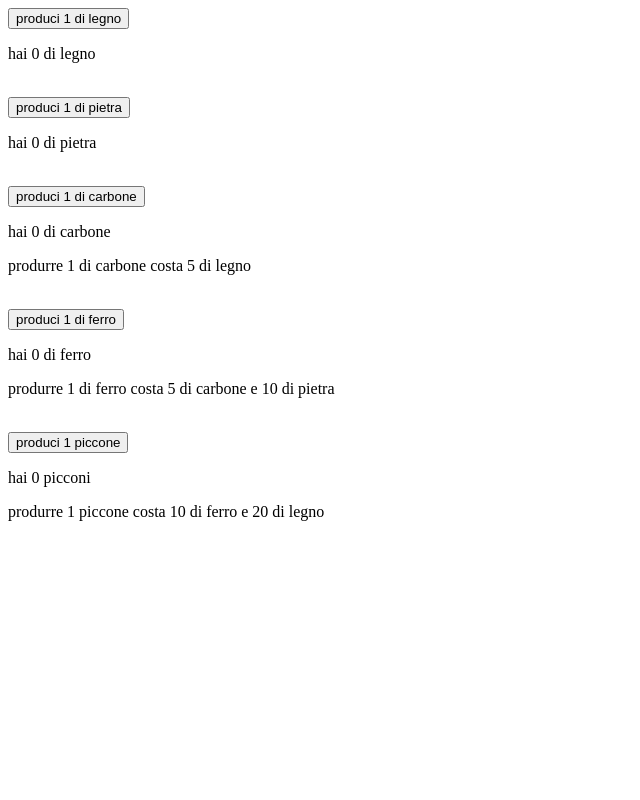
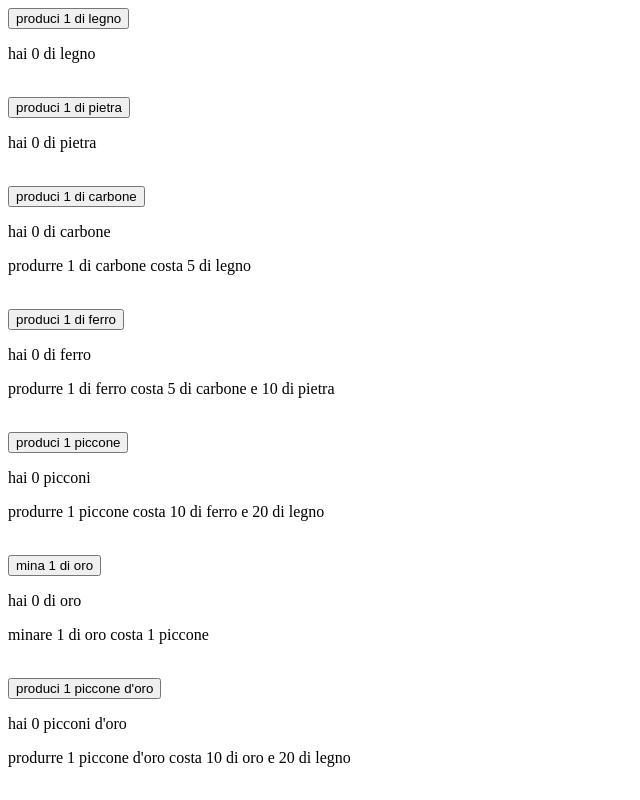
Before and after one commit to legend420/crafting-game, a plain HTML site: page index.html in a window 1280 px wide. Shown: the whole page, without its empty margins (0-640 px from the left). Drawn offline with Linux system fonts and the light colour scheme.

Commit message:
Update index.html

```diff
--- a/index.html
+++ b/index.html
@@ -18,6 +18,15 @@
     <button  onclick="tap5()"> produci 1 piccone</button>
     <p id="quantita_picconi"> hai 0  picconi</p>
     <p>produrre 1  piccone costa 10 di ferro e 20 di legno </p>
+    <br>
+    <button  onclick="tap6()"> mina 1 di oro</button>
+    <p id="quantita_oro"> hai 0  di oro</p>
+    <p>minare 1  di oro costa 1 piccone</p>
+    <br>
+    <button  onclick="tap7()"> produci 1 piccone d'oro</button>
+    <p id="quantita_picconi_oro"> hai 0  picconi d'oro</p>
+    <p>produrre 1  piccone d'oro costa 10 di oro e 20 di legno </p>
+
 
 
 
@@ -59,6 +68,23 @@ function tap5() {
     }
     document.getElementById("quantita_picconi").textContent = "hai " + picconi + " picconi";
 }
+var oro = 0;
+function tap6() {
+    if (picconi >= 1 ) {
+        picconi = picconi - 1;
+        oro++
+    }
+    document.getElementById("quantita_oro").textContent = "hai " + oro + " di oro";
+}
+var picconi_oro = 0;
+function tap7() {
+    if (oro >= 10  && legno >= 20) {
+        oro = oro - 10;
+        legno = legno  - 10;
+        picconi_oro++
+    }
+    document.getElementById("quantita_picconi_oro").textContent = "hai " + picconi_oro + " picconi d'oro";
+}
     </script>
 
 </body>
```
